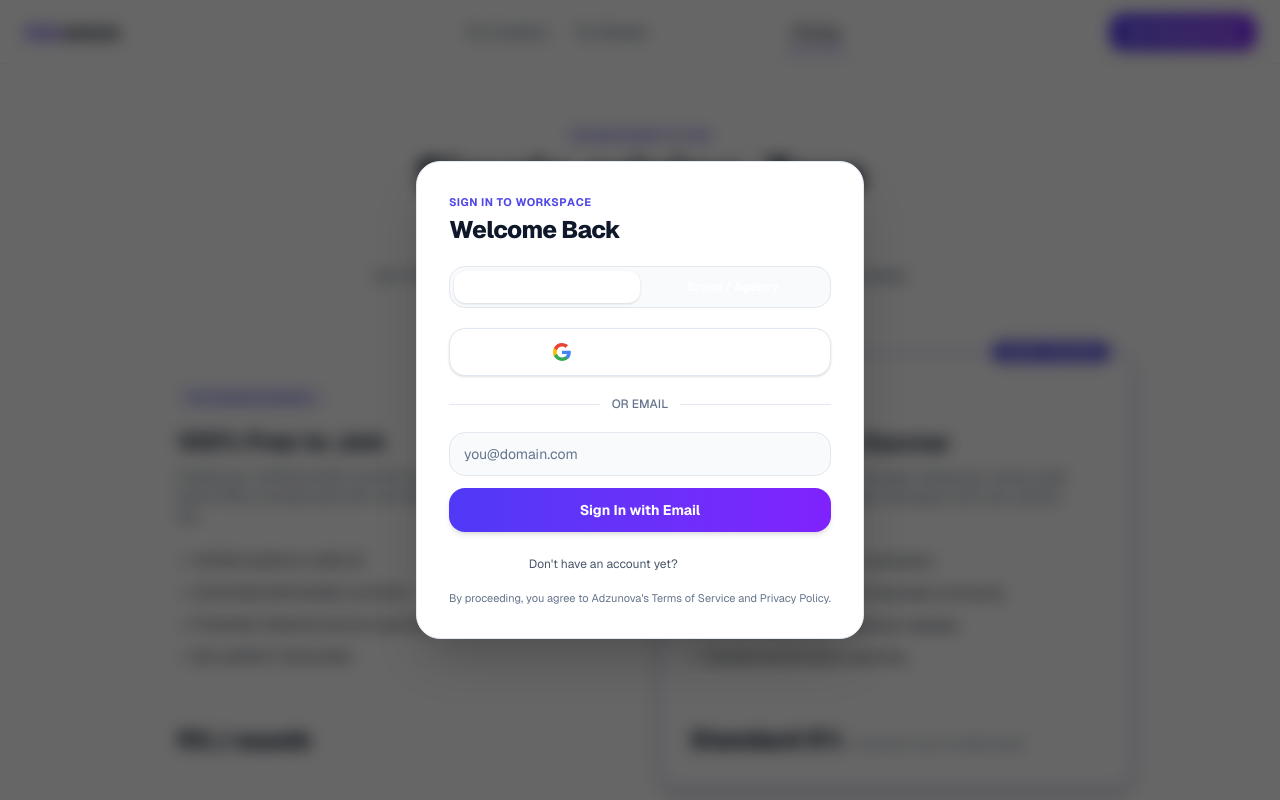
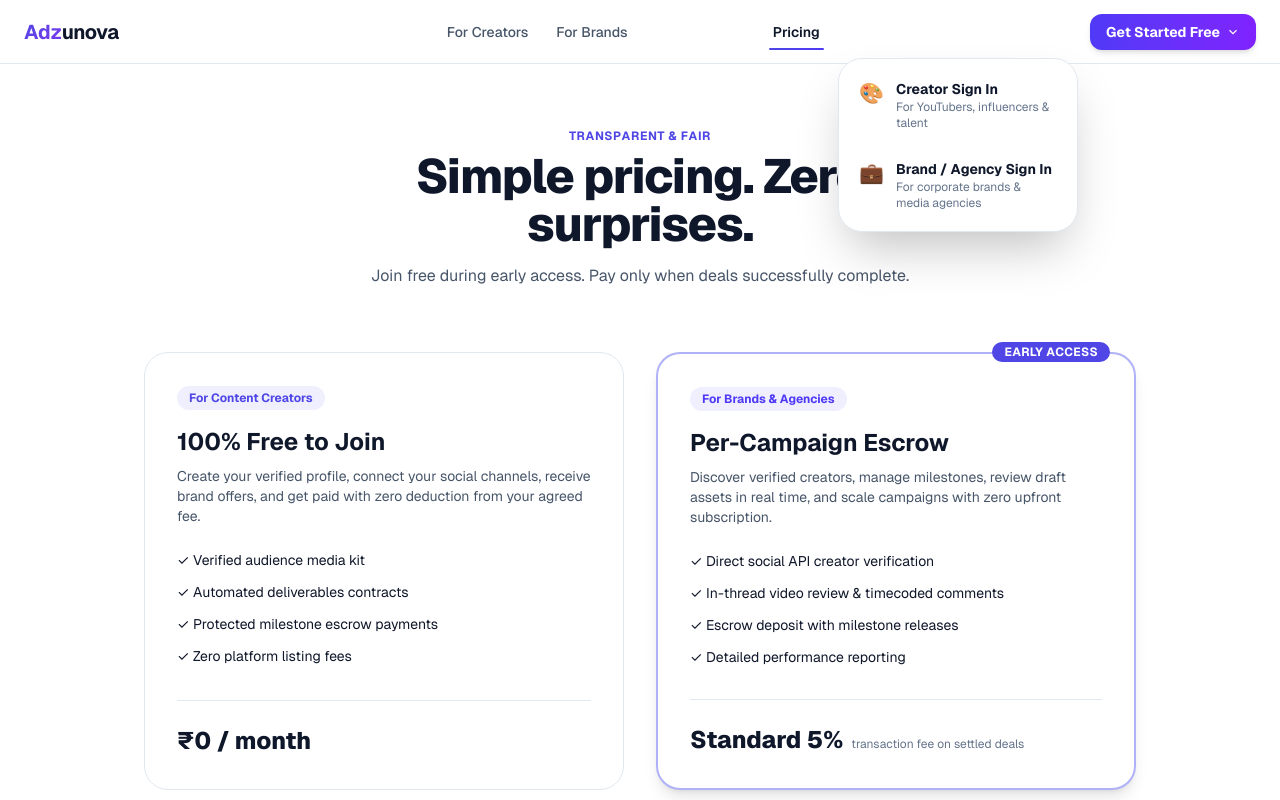
Before and after one commit to anjha1/adzunova, a Next.js app in the folder apps/web/: page /pricing in a window 1280 px wide. Both pictures are taken after a click on the button "Sign In". Shown: the top 800 px of the page. Built offline with nearby package versions, Linux system fonts and the light colour scheme.

Commit message:
sign in in home page added

```diff
--- a/apps/web/src/components/auth/auth-modal.tsx
+++ b/apps/web/src/components/auth/auth-modal.tsx
@@ -22,20 +22,17 @@ export function AuthModal() {
 
   function handleGoogleAuth() {
     setStatus('loading');
-    // TODO: Wire up OAuth provider when backend identity service is active
-    setTimeout(() => {
-      setStatus('success');
-    }, 600);
+    window.location.href = `/api/auth/google?role=${role === 'brand' ? 'BRAND' : 'CREATOR'}`;
   }
 
   function handleEmailAuth(e: React.FormEvent) {
     e.preventDefault();
     if (!email) return;
     setStatus('loading');
-    // TODO: Wire up Magic Link or OTP when identity service is connected
-    setTimeout(() => {
-      setStatus('success');
-    }, 600);
+    const targetPath = role === 'brand'
+      ? (mode === 'signup' ? '/auth/brand/sign-up' : '/auth/brand/sign-in')
+      : (mode === 'signup' ? '/auth/creator/sign-up' : '/auth/creator/sign-in');
+    window.location.href = `${targetPath}?email=${encodeURIComponent(email)}`;
   }
 
   return (
--- a/apps/web/src/components/layout/header.tsx
+++ b/apps/web/src/components/layout/header.tsx
@@ -1,15 +1,19 @@
 'use client';
 
-import React, { useEffect, useState } from 'react';
+import React, { useEffect, useRef, useState } from 'react';
+import Link from 'next/link';
 import { Logo } from './logo';
 import { Navigation } from './navigation';
 import { MobileNavigation } from './mobile-navigation';
 import { ThemeToggle } from './theme-toggle';
-import { useAuthModal } from '@/components/auth/auth-modal-context';
 
 export function Header() {
-  const { openAuth } = useAuthModal();
   const [scrolled, setScrolled] = useState(false);
+  const [signInOpen, setSignInOpen] = useState(false);
+  const [getStartedOpen, setGetStartedOpen] = useState(false);
+
+  const signInRef = useRef<HTMLDivElement>(null);
+  const getStartedRef = useRef<HTMLDivElement>(null);
 
   useEffect(() => {
     function handleScroll() {
@@ -17,6 +21,21 @@ export function Header() {
     }
     window.addEventListener('scroll', handleScroll, { passive: true });
     return () => window.removeEventListener('scroll', handleScroll);
+  }, []);
+
+  // Close dropdowns on outside click
+  useEffect(() => {
+    function handleClickOutside(e: MouseEvent) {
+      const target = e.target as Node;
+      if (signInRef.current && !signInRef.current.contains(target)) {
+        setSignInOpen(false);
+      }
+      if (getStartedRef.current && !getStartedRef.current.contains(target)) {
+        setGetStartedOpen(false);
+      }
+    }
+    document.addEventListener('mousedown', handleClickOutside);
+    return () => document.removeEventListener('mousedown', handleClickOutside);
   }, []);
 
   return (
@@ -41,32 +60,137 @@ export function Header() {
         <div className="hidden desk:flex items-center gap-3 shrink-0">
           <ThemeToggle />
 
+          {/* Sign In Dropdown */}
+          <div className="relative" ref={signInRef}>
             <button
               type="button"
-            onClick={() => openAuth({ mode: 'signin' })}
-            className="inline-flex items-center justify-center h-9 px-3.5 rounded-lg text-sm font-medium text-[var(--color-fg-secondary)] hover:text-[var(--color-fg-primary)] hover:bg-[var(--color-surface-2)] transition-colors cursor-pointer"
+              onClick={() => {
+                setSignInOpen((v) => !v);
+                setGetStartedOpen(false);
+              }}
+              className="inline-flex items-center gap-1 justify-center h-9 px-3.5 rounded-lg text-sm font-semibold text-[var(--color-fg-secondary)] hover:text-[var(--color-fg-primary)] hover:bg-[var(--color-surface-2)] transition-colors cursor-pointer"
             >
-            Sign In
+              <span>Sign In</span>
+              <svg
+                width="14"
+                height="14"
+                viewBox="0 0 24 24"
+                fill="none"
+                stroke="currentColor"
+                strokeWidth={2}
+                className={`transition-transform duration-150 ${signInOpen ? 'rotate-180' : ''}`}
+              >
+                <path d="M6 9l6 6 6-6" />
+              </svg>
             </button>
 
+            {signInOpen && (
+              <div className="absolute right-0 mt-2 w-60 rounded-2xl bg-[var(--color-surface-1)] border border-[var(--color-border)] shadow-2xl p-2 z-50 animate-in fade-in zoom-in-95 duration-150">
+                <Link
+                  href="/auth/creator/sign-in"
+                  onClick={() => setSignInOpen(false)}
+                  className="flex items-start gap-3 p-3 rounded-xl hover:bg-[var(--color-surface-2)] transition-colors group"
+                >
+                  <span className="text-xl">🎨</span>
+                  <div>
+                    <div className="text-sm font-bold text-[var(--color-fg-primary)] group-hover:text-indigo-500 transition-colors">
+                      Creator Sign In
+                    </div>
+                    <div className="text-xs text-[var(--color-fg-muted)]">
+                      For YouTubers, influencers & talent
+                    </div>
+                  </div>
+                </Link>
+
+                <Link
+                  href="/auth/brand/sign-in"
+                  onClick={() => setSignInOpen(false)}
+                  className="flex items-start gap-3 p-3 rounded-xl hover:bg-[var(--color-surface-2)] transition-colors group mt-1"
+                >
+                  <span className="text-xl">💼</span>
+                  <div>
+                    <div className="text-sm font-bold text-[var(--color-fg-primary)] group-hover:text-indigo-500 transition-colors">
+                      Brand / Agency Sign In
+                    </div>
+                    <div className="text-xs text-[var(--color-fg-muted)]">
+                      For corporate brands & media agencies
+                    </div>
+                  </div>
+                </Link>
+              </div>
+            )}
+          </div>
+
+          {/* Get Started Dropdown */}
+          <div className="relative" ref={getStartedRef}>
             <button
               type="button"
-            onClick={() => openAuth({ role: 'creator', mode: 'signup' })}
-            className="inline-flex items-center justify-center h-9 px-4 rounded-lg bg-indigo-600 hover:bg-indigo-700 bg-gradient-to-r from-indigo-600 to-violet-600 hover:from-indigo-500 hover:to-violet-500 text-white font-bold text-sm shadow-md hover:opacity-95 active:scale-95 transition-all cursor-pointer"
+              onClick={() => {
+                setGetStartedOpen((v) => !v);
+                setSignInOpen(false);
+              }}
+              className="inline-flex items-center gap-1.5 justify-center h-9 px-4 rounded-lg bg-indigo-600 hover:bg-indigo-700 bg-gradient-to-r from-indigo-600 to-violet-600 hover:from-indigo-500 hover:to-violet-500 text-white font-bold text-sm shadow-md hover:opacity-95 active:scale-95 transition-all cursor-pointer"
             >
-            Get Started Free
+              <span>Get Started Free</span>
+              <svg
+                width="14"
+                height="14"
+                viewBox="0 0 24 24"
+                fill="none"
+                stroke="currentColor"
+                strokeWidth={2}
+                className={`transition-transform duration-150 ${getStartedOpen ? 'rotate-180' : ''}`}
+              >
+                <path d="M6 9l6 6 6-6" />
+              </svg>
             </button>
+
+            {getStartedOpen && (
+              <div className="absolute right-0 mt-2 w-64 rounded-2xl bg-[var(--color-surface-1)] border border-[var(--color-border)] shadow-2xl p-2 z-50 animate-in fade-in zoom-in-95 duration-150">
+                <Link
+                  href="/auth/creator/sign-up"
+                  onClick={() => setGetStartedOpen(false)}
+                  className="flex items-start gap-3 p-3 rounded-xl hover:bg-[var(--color-surface-2)] transition-colors group"
+                >
+                  <span className="text-xl">🚀</span>
+                  <div>
+                    <div className="text-sm font-bold text-[var(--color-fg-primary)] group-hover:text-indigo-500 transition-colors">
+                      Join as Creator
+                    </div>
+                    <div className="text-xs text-[var(--color-fg-muted)]">
+                      Claim verified profile & receive brand deals
+                    </div>
+                  </div>
+                </Link>
+
+                <Link
+                  href="/auth/brand/sign-up"
+                  onClick={() => setGetStartedOpen(false)}
+                  className="flex items-start gap-3 p-3 rounded-xl hover:bg-[var(--color-surface-2)] transition-colors group mt-1"
+                >
+                  <span className="text-xl">🏢</span>
+                  <div>
+                    <div className="text-sm font-bold text-[var(--color-fg-primary)] group-hover:text-indigo-500 transition-colors">
+                      Join as Brand
+                    </div>
+                    <div className="text-xs text-[var(--color-fg-muted)]">
+                      Hire vetted creators with escrow safety
+                    </div>
+                  </div>
+                </Link>
+              </div>
+            )}
+          </div>
         </div>
 
         {/* Right: Mobile Compact Actions (640px and below) */}
         <div className="flex desk:hidden items-center gap-1.5 shrink-0">
-          <button
-            type="button"
-            onClick={() => openAuth({ mode: 'signin' })}
-            className="inline-flex items-center justify-center h-8 px-2.5 rounded-lg text-xs font-semibold text-[var(--color-fg-secondary)] hover:text-[var(--color-fg-primary)] hover:bg-[var(--color-surface-2)] transition-colors cursor-pointer"
+          <Link
+            href="/auth/creator/sign-in"
+            className="inline-flex items-center justify-center h-8 px-2.5 rounded-lg text-xs font-semibold text-[var(--color-fg-secondary)] hover:text-[var(--color-fg-primary)] hover:bg-[var(--color-surface-2)] transition-colors"
           >
             Sign In
-          </button>
+          </Link>
           <ThemeToggle />
           <MobileNavigation />
         </div>
--- a/apps/web/src/components/layout/mobile-navigation.tsx
+++ b/apps/web/src/components/layout/mobile-navigation.tsx
@@ -229,29 +229,23 @@ export function MobileNavigation() {
               initial={{ opacity: 0, y: 15 }}
               animate={{ opacity: 1, y: 0 }}
               exit={{ opacity: 0, y: 15 }}
-              className="p-5 border-t border-[var(--color-border)] bg-[var(--color-surface-1)] space-y-3 shrink-0"
+              className="p-5 border-t border-[var(--color-border)] bg-[var(--color-surface-1)] space-y-2.5 shrink-0"
             >
-              <button
-                type="button"
-                onClick={() => {
-                  closeSheet();
-                  openAuth({ role: 'creator', mode: 'signup' });
-                }}
-                className="w-full flex items-center justify-center min-h-[44px] h-12 rounded-xl bg-indigo-600 hover:bg-indigo-700 bg-gradient-to-r from-indigo-600 to-violet-600 text-white font-bold text-base shadow-lg shadow-indigo-500/25 active:scale-[0.98] transition-all cursor-pointer"
+              <Link
+                href="/auth/creator/sign-in"
+                onClick={closeSheet}
+                className="w-full flex items-center justify-center min-h-[44px] h-12 rounded-xl bg-indigo-600 hover:bg-indigo-700 bg-gradient-to-r from-indigo-600 to-violet-600 text-white font-bold text-sm shadow-lg shadow-indigo-500/25 active:scale-[0.98] transition-all"
               >
-                Get Started Free — Creator
-              </button>
+                Creator Portal (Sign In)
+              </Link>
 
-              <button
-                type="button"
-                onClick={() => {
-                  closeSheet();
-                  openAuth({ mode: 'signin' });
-                }}
-                className="w-full flex items-center justify-center min-h-[44px] h-11 rounded-xl bg-[var(--color-surface-2)] text-[var(--color-fg-primary)] font-semibold text-sm border border-[var(--color-border)] active:scale-[0.98] transition-all cursor-pointer"
+              <Link
+                href="/auth/brand/sign-in"
+                onClick={closeSheet}
+                className="w-full flex items-center justify-center min-h-[44px] h-11 rounded-xl bg-[var(--color-surface-2)] text-[var(--color-fg-primary)] font-semibold text-sm border border-[var(--color-border)] active:scale-[0.98] transition-all"
               >
-                Sign In to Account
-              </button>
+                Brand &amp; Agency Portal (Sign In)
+              </Link>
             </motion.div>
           </div>
         )}
--- a/apps/web/src/components/layout/sticky-cta.tsx
+++ b/apps/web/src/components/layout/sticky-cta.tsx
@@ -1,12 +1,11 @@
 'use client';
 
 import React, { useEffect, useState } from 'react';
+import Link from 'next/link';
 import { useIsMobile } from '@/hooks/use-media-query';
-import { useAuthModal } from '@/components/auth/auth-modal-context';
 
 export function StickyCta() {
   const isMobile = useIsMobile();
-  const { openAuth } = useAuthModal();
   const [sheetOpen, setSheetOpen] = useState(false);
 
   useEffect(() => {
@@ -36,21 +35,19 @@ export function StickyCta() {
       }}
       className="flex items-center justify-between gap-3 shadow-2xl desk:hidden"
     >
-      <button
-        type="button"
-        onClick={() => openAuth({ role: 'creator', mode: 'signup' })}
-        className="flex-1 inline-flex items-center justify-center h-10 px-3 rounded-lg bg-indigo-600 hover:bg-indigo-700 bg-gradient-to-r from-indigo-600 to-violet-600 text-white font-bold text-xs tracking-wide shadow-md active:opacity-90 cursor-pointer"
+      <Link
+        href="/auth/creator/sign-up"
+        className="flex-1 inline-flex items-center justify-center h-10 px-3 rounded-lg bg-indigo-600 hover:bg-indigo-700 bg-gradient-to-r from-indigo-600 to-violet-600 text-white font-bold text-xs tracking-wide shadow-md active:opacity-90"
       >
         Creator? Join free
-      </button>
+      </Link>
 
-      <button
-        type="button"
-        onClick={() => openAuth({ role: 'brand', mode: 'signup' })}
+      <Link
+        href="/auth/brand/sign-up"
         className="inline-flex items-center justify-center h-10 px-4 rounded-lg bg-[var(--color-surface-2)] text-[var(--color-fg-primary)] font-semibold text-xs border border-[var(--color-border)] active:opacity-90"
       >
         Brand
-      </button>
+      </Link>
     </div>
   );
 }
--- a/apps/web/src/components/marketing/v2-early-access.tsx
+++ b/apps/web/src/components/marketing/v2-early-access.tsx
@@ -1,10 +1,9 @@
 'use client';
 
 import React, { useState } from 'react';
-import { useAuthModal } from '@/components/auth/auth-modal-context';
+import Link from 'next/link';
 
 export function V2EarlyAccess() {
-  const { openAuth } = useAuthModal();
   const [email, setEmail] = useState('');
   const [submitted, setSubmitted] = useState(false);
 
@@ -54,15 +53,21 @@ export function V2EarlyAccess() {
           </form>
         )}
 
-        {/* Quick alternative button to open Modal */}
-        <div className="mb-8">
-          <button
-            type="button"
-            onClick={() => openAuth({ role: 'creator', mode: 'signup' })}
+        {/* Quick alternative links */}
+        <div className="mb-8 flex items-center justify-center gap-4">
+          <Link
+            href="/auth/creator/sign-in"
             className="text-xs font-semibold text-brand-600 dark:text-brand-400 hover:underline"
           >
-            Already have an invite? Creator Sign Up &amp; Login &rarr;
-          </button>
+            Creator Sign In &rarr;
+          </Link>
+          <span className="text-xs text-[var(--color-fg-muted)]">•</span>
+          <Link
+            href="/auth/brand/sign-in"
+            className="text-xs font-semibold text-brand-600 dark:text-brand-400 hover:underline"
+          >
+            Brand Sign In &rarr;
+          </Link>
         </div>
 
         {/* 3 Trust chips */}
--- a/apps/web/src/components/marketing/v2-hero.tsx
+++ b/apps/web/src/components/marketing/v2-hero.tsx
@@ -1,8 +1,8 @@
 'use client';
 
 import React from 'react';
+import Link from 'next/link';
 import dynamic from 'next/dynamic';
-import { useAuthModal } from '@/components/auth/auth-modal-context';
 
 // Dynamically import 3D scene (client-only, no SSR)
 const HeroNetworkScene = dynamic(
@@ -42,8 +42,6 @@ function ArrowRightIcon() {
 }
 
 export function V2Hero() {
-  const { openAuth } = useAuthModal();
-
   return (
     <section className="relative overflow-hidden pt-8 pb-10 desk:pt-12 desk:pb-16 border-b border-[var(--color-border)]">
       {/* Background ambient gradient glow */}
@@ -78,23 +76,21 @@ export function V2Hero() {
 
             {/* CTAs: Real buttons with primary gradient and outlined secondary */}
             <div className="flex flex-col sm:flex-row items-center gap-3 w-full sm:w-auto mb-6">
-              <button
-                type="button"
-                onClick={() => openAuth({ role: 'creator', mode: 'signup' })}
+              <Link
+                href="/auth/creator/sign-in"
                 className="group w-full sm:w-auto inline-flex items-center justify-center h-13 px-8 rounded-xl bg-indigo-600 hover:bg-indigo-700 bg-gradient-to-r from-indigo-600 to-violet-600 text-white font-bold text-base shadow-xl shadow-indigo-500/25 hover:shadow-indigo-500/40 hover:opacity-95 active:scale-[0.98] focus-visible:outline-none focus-visible:ring-2 focus-visible:ring-indigo-500 transition-all cursor-pointer"
               >
                 <span>I&apos;m a Creator</span>
                 <ArrowRightIcon />
-              </button>
+              </Link>
 
-              <button
-                type="button"
-                onClick={() => openAuth({ role: 'brand', mode: 'signup' })}
+              <Link
+                href="/auth/brand/sign-in"
                 className="group w-full sm:w-auto inline-flex items-center justify-center h-13 px-6 rounded-xl bg-[var(--color-surface-1)] hover:bg-[var(--color-surface-2)] text-[var(--color-fg-primary)] font-semibold text-sm border-2 border-[var(--color-border)] hover:border-brand-500/50 active:scale-[0.98] focus-visible:outline-none focus-visible:ring-2 focus-visible:ring-brand-500 transition-all cursor-pointer"
               >
                 <span>I&apos;m a Brand or Agency</span>
                 <ArrowRightIcon />
-              </button>
+              </Link>
             </div>
 
             {/* Supported platforms strip */}
```
Lines whose indentation alone changed are shown as unchanged.
